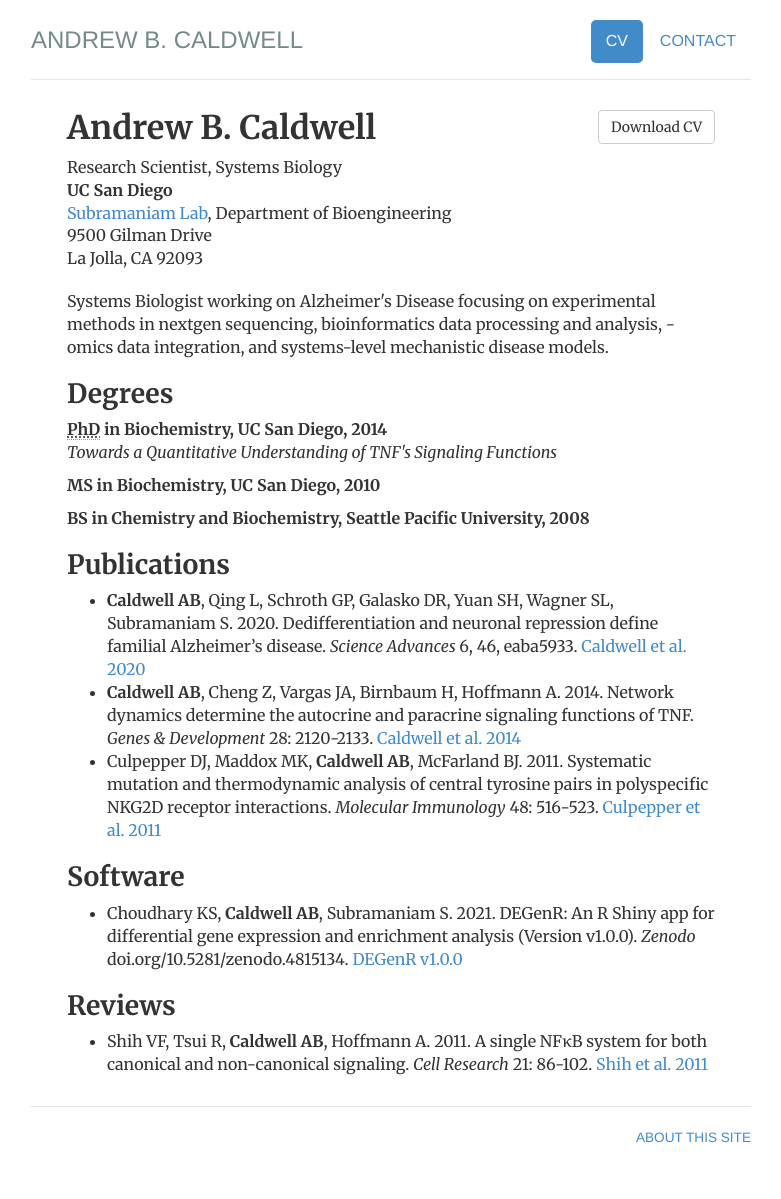
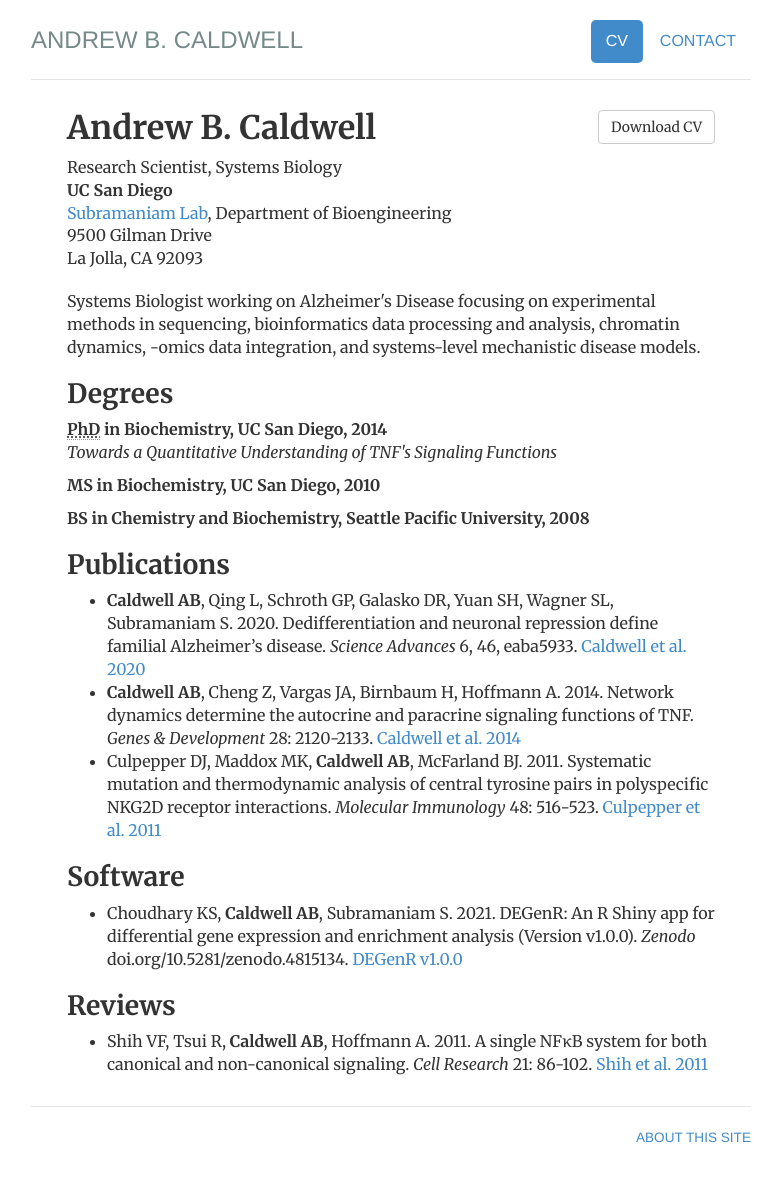
Before and after one commit to andrewbcaldwell/andrewbcaldwell.github.io, a Jekyll site: the page built from cv/index.html, in a window 1280 px wide. Shown: the whole page, without its empty margins (249-1030 px from the left). Built offline with Jekyll 4.4.1, drawn with Linux system fonts in a browser that asks for light colours.

Commit message:
Update index.html

```diff
--- a/cv/index.html
+++ b/cv/index.html
@@ -21,7 +21,7 @@ description: Current CV for Andrew B. Caldwell.
 				</address>
 				</div>
 
-				<p>Systems Biologist working on Alzheimer's Disease focusing on experimental methods in nextgen sequencing, bioinformatics data processing and analysis, -omics data integration, and systems-level mechanistic disease models. </p>
+				<p>Systems Biologist working on Alzheimer's Disease focusing on experimental methods in sequencing, bioinformatics data processing and analysis, chromatin dynamics, -omics data integration, and systems-level mechanistic disease models. </p>
 
 				<h2>Degrees</h2>
 				<p><strong><abbr title="PhD">PhD</abbr> in Biochemistry, UC San Diego, 2014</strong><br>
```
